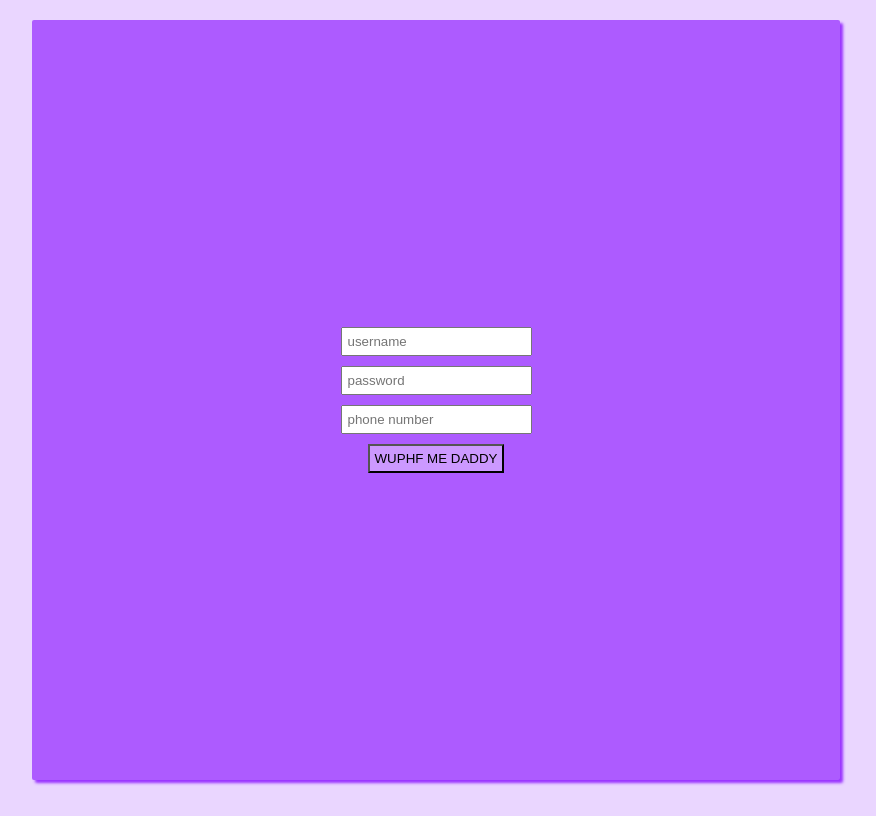
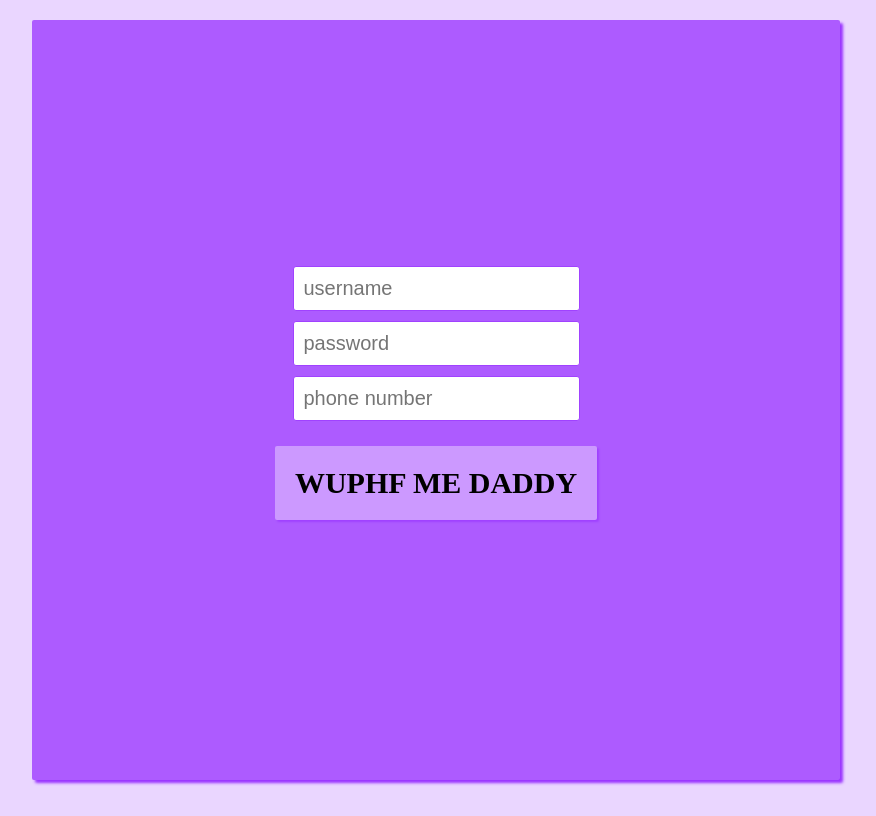
Before and after one commit to NickChubb/WUPHF, a plain HTML site: page index.html in a window 1280 px wide. Shown: the whole page, without its empty margins (204-1080 px from the left). Drawn offline with nearby package versions, Linux system fonts and the light colour scheme.

Commit message:
add bark

```diff
--- a/css/index.css
+++ b/css/index.css
@@ -1,6 +1,6 @@
 body{
   font-family: arial, sans-serif;
-  height: 100%;
+  height: 90%;
   background: #EAD6FF;
 }
 #larger_container{
@@ -28,11 +28,21 @@ body{
   border-radius: 2px;
 }
 #login_container input{
-  padding:5px;
+  padding:10px;
   margin:5px;
+  font-size: 20px;
+  border-radius: 3px;
+  border: 1px solid #A042FF;
 }
 #login_button{
   background: #CC99FF;
+  font-family: coolvetica;
+  font-size: 30px;
+  padding: 20px;
+  margin:20px;
+  border-radius: 2px;
+  box-shadow: 2px 2px 2px #A042FF;
+  font-weight: bold;
 }
 #login_button:hover{
   background: #C993FF;
--- a/index.html
+++ b/index.html
@@ -18,9 +18,11 @@
           <input type="text" id="userInput" placeholder="username">
           <input type="text" id="passInput" placeholder="password">
           <input type="text" id="phoneInput" placeholder="phone number">
-          <input type="submit" id="login_button" value="WUPHF ME DADDY" onclick="addToUsers(document.getElementById('userInput').value,
+          <div type="submit" id="login_button" value="WUPHF ME DADDY" onclick="addToUsers(document.getElementById('userInput').value,
                                                                                             document.getElementById('passInput').value,
                                                                                             document.getElementById('phoneInput').value)">
+          WUPHF ME DADDY
+          </div>
       </div>
     </div>
   </body>
```
Also changed, not shown: 2 other files.
